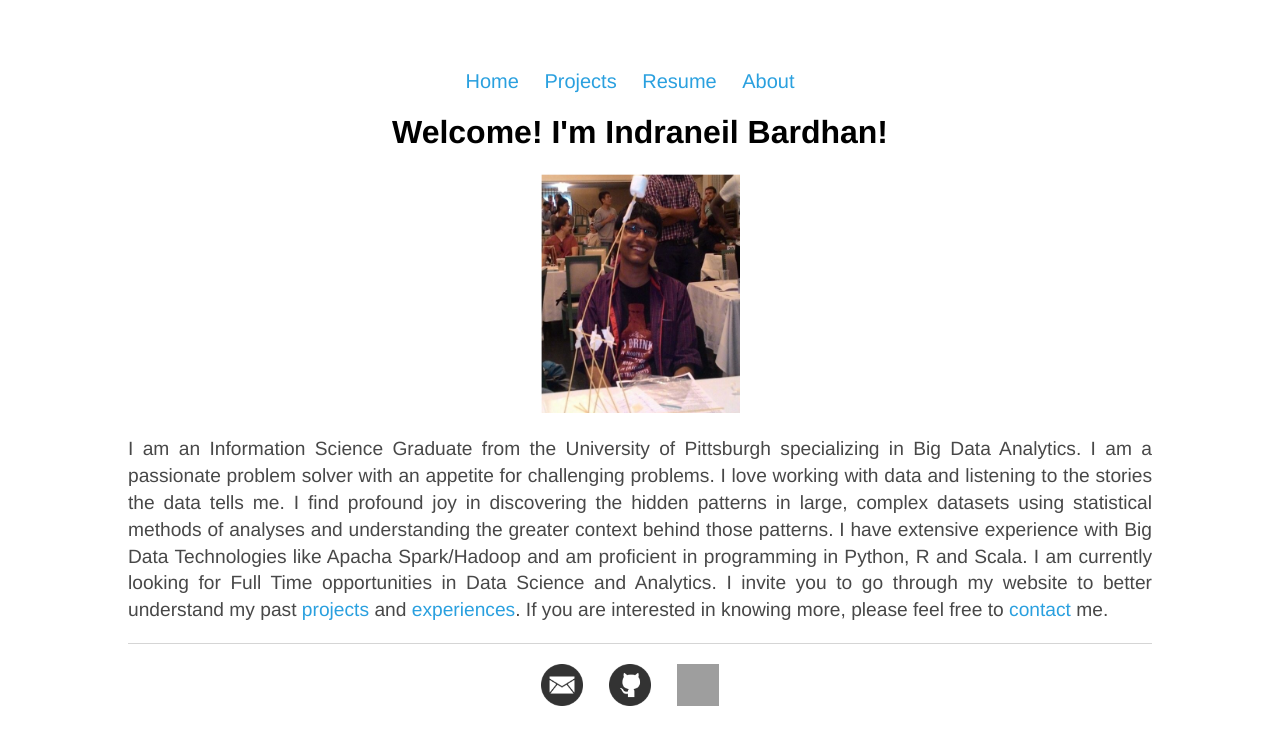
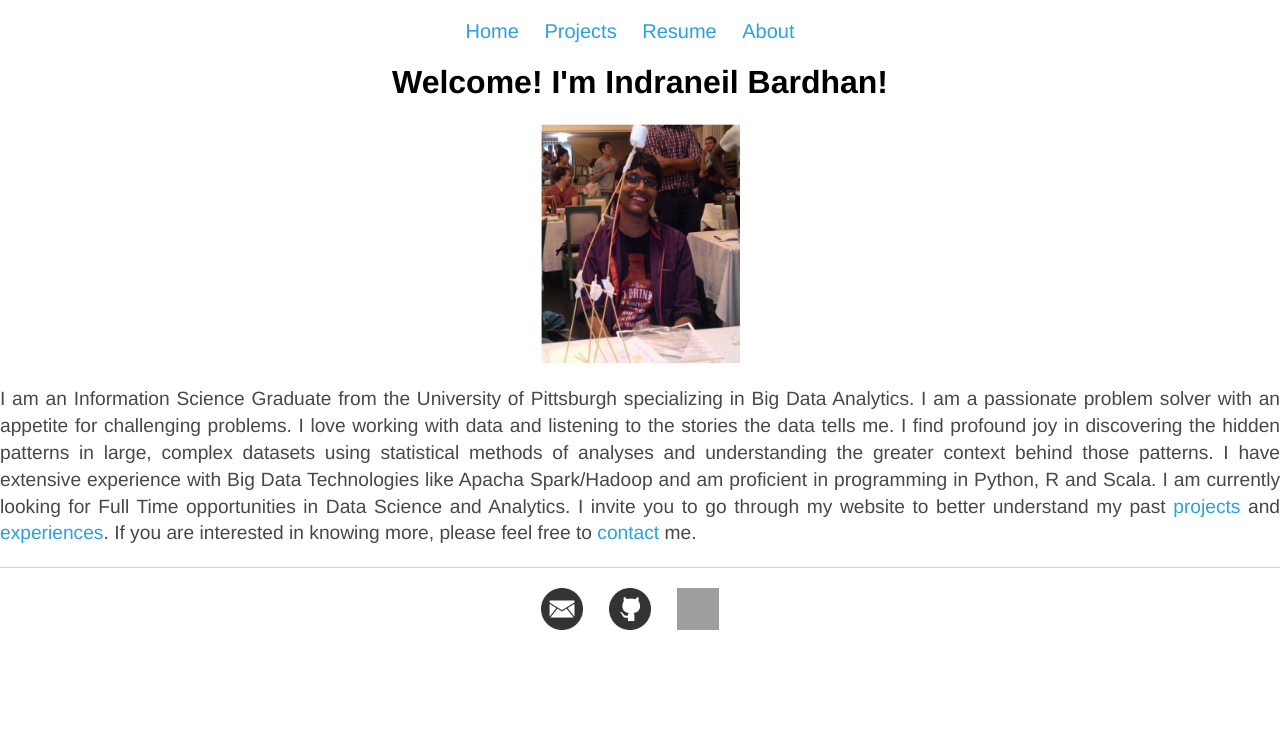
Before and after one commit to NeilBardhan/neilbardhan.github.io, a Jekyll site: the page built from index.html, in a window 1280 px wide. Shown: the top 745 px of the page. Built offline with Jekyll 4.4.1, drawn with Linux system fonts in a browser that asks for light colours; grey boxes are pictures that could not be loaded.

Commit message:
Update main.css

```diff
--- a/css/main.css
+++ b/css/main.css
@@ -1,7 +1,7 @@
 body {
-    margin: 40px auto;
-    padding: 10px;
-    width: 80%;
+    margin: 0;
+    padding: 0;
+    box-sizing:border-box;
 }
 
 nav ul, footer ul {
```
